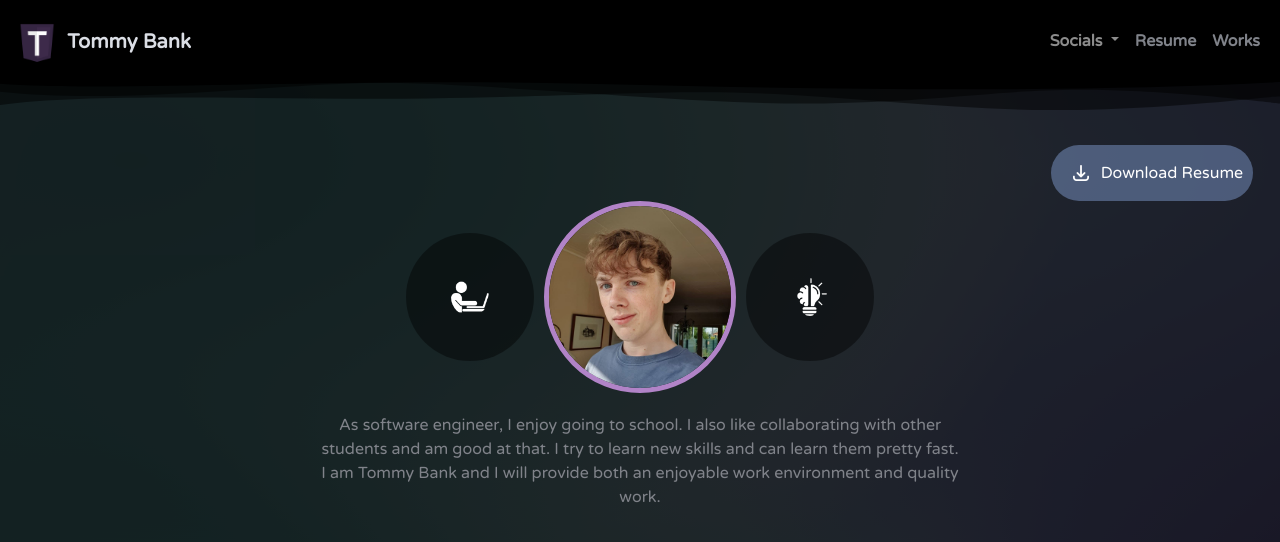
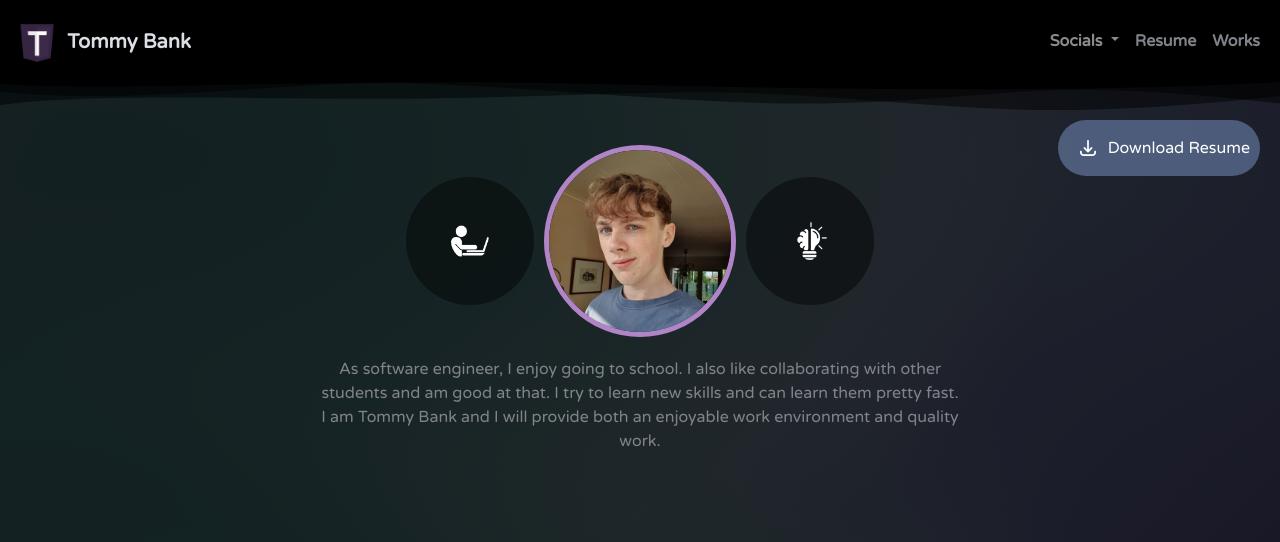
Before and after one commit to LLefu/PortfolioWebsite, a Vue app: page /resume in a window 1280 px wide. Shown: the top 542 px of the page. Built offline with nearby package versions, Linux system fonts and the light colour scheme.

Commit message:
feat: Finish portfolio

```diff
--- a/src/components/Resume/Resume.vue
+++ b/src/components/Resume/Resume.vue
@@ -132,10 +132,11 @@ export default {
   border-radius: 5000px;
   text-decoration: none;
   color: white;
-  position: relative;
-  right: -80%;
+  position: absolute;
   padding-left: 10px;
   padding-right: 10px;
+  top: 120px;
+  right: 20px;
 }
 
 .downloadButton p {
```
